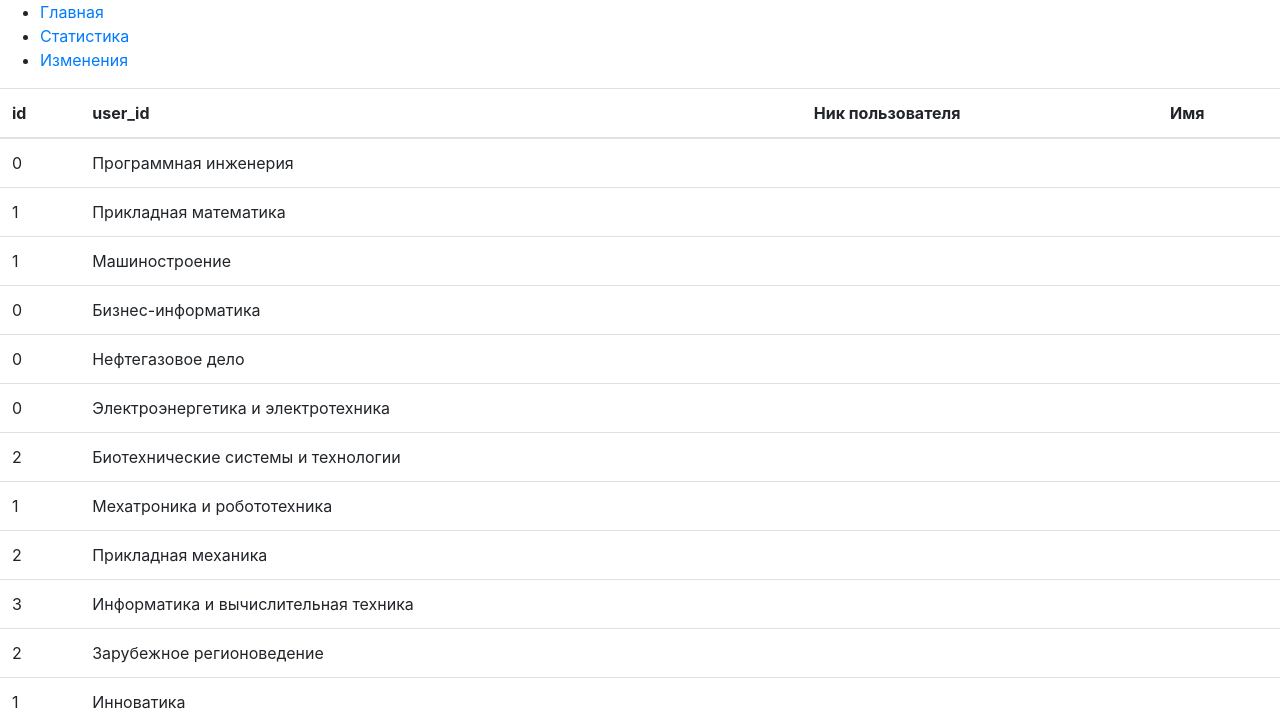
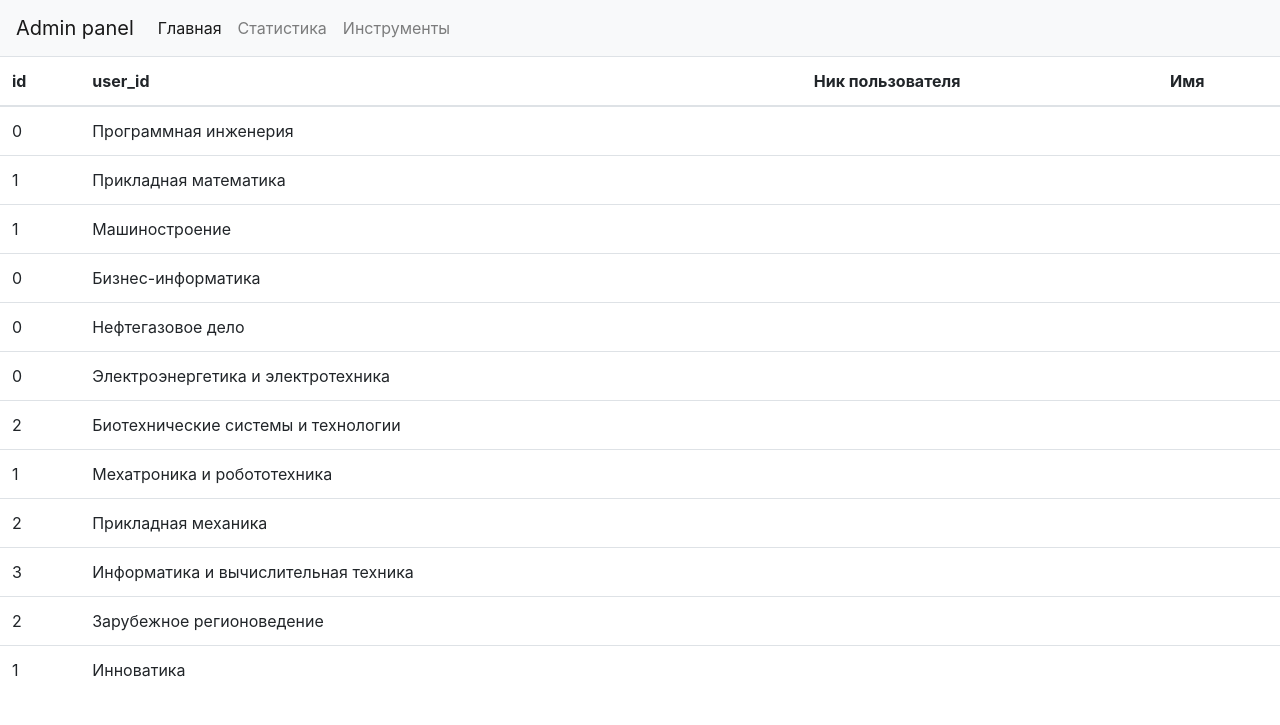
Before and after one commit to trueshno/VKR_bot, a Flask app: page / in a window 1280 px wide. Shown: the top 725 px of the page. Run offline with Flask 3, Linux system fonts and the light colour scheme; data comes from the database, SQL or seed files in the repository; some libraries are stand-ins or nearby versions.

Commit message:
feat: editing navigation for navbar

```diff
--- a/templates/navigation.html
+++ b/templates/navigation.html
@@ -1,7 +1,19 @@
-<nav>
-  <ul>
-    <li><a href="/">Главная</a></li>
-    <li><a href="/about">Статистика</a></li>
-    <li><a href="/contact">Изменения</a></li>
-  </ul>
+<nav class="navbar navbar-expand-lg navbar-light bg-light">
+  <a class="navbar-brand" href="#">Admin panel</a>
+  <button class="navbar-toggler" type="button" data-toggle="collapse" data-target="#navbarNav" aria-controls="navbarNav" aria-expanded="false" aria-label="Toggle navigation">
+    <span class="navbar-toggler-icon"></span>
+  </button>
+  <div class="collapse navbar-collapse" id="navbarNav">
+    <ul class="navbar-nav">
+      <li class="nav-item active">
+        <a class="nav-link" href="#">Главная<span class="sr-only">(current)</span></a>
+      </li>
+      <li class="nav-item">
+        <a class="nav-link" href="statistics/statistics.html">Статистика</a>
+      </li>
+      <li class="nav-item">
+        <a class="nav-link" href="tools/tools.html">Инструменты</a>
+      </li>
+    </ul>
+  </div>
 </nav>
```
Also changed, not shown: templates/statistics/statistics.html (added), templates/tools/tools.html (added).
